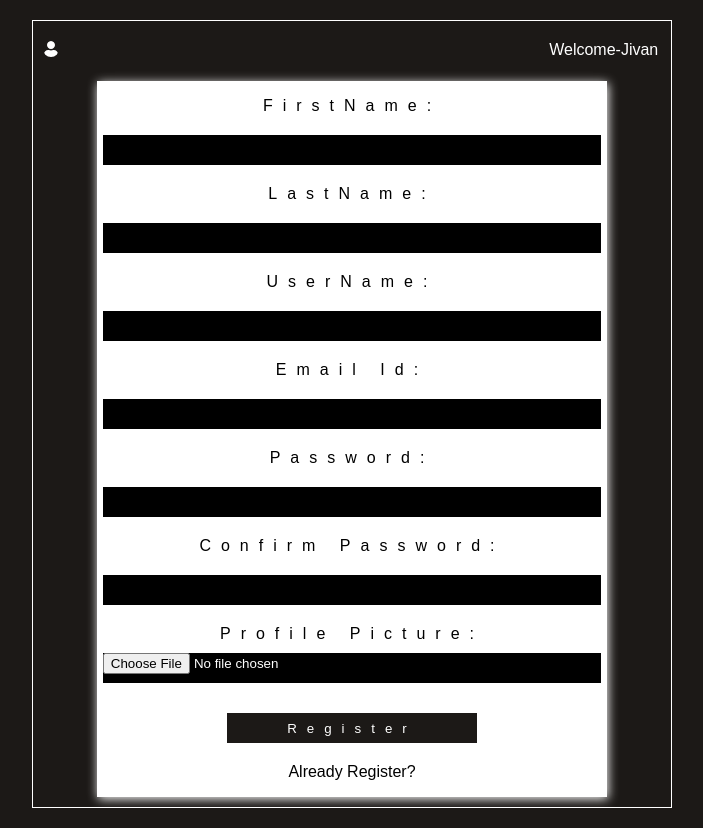
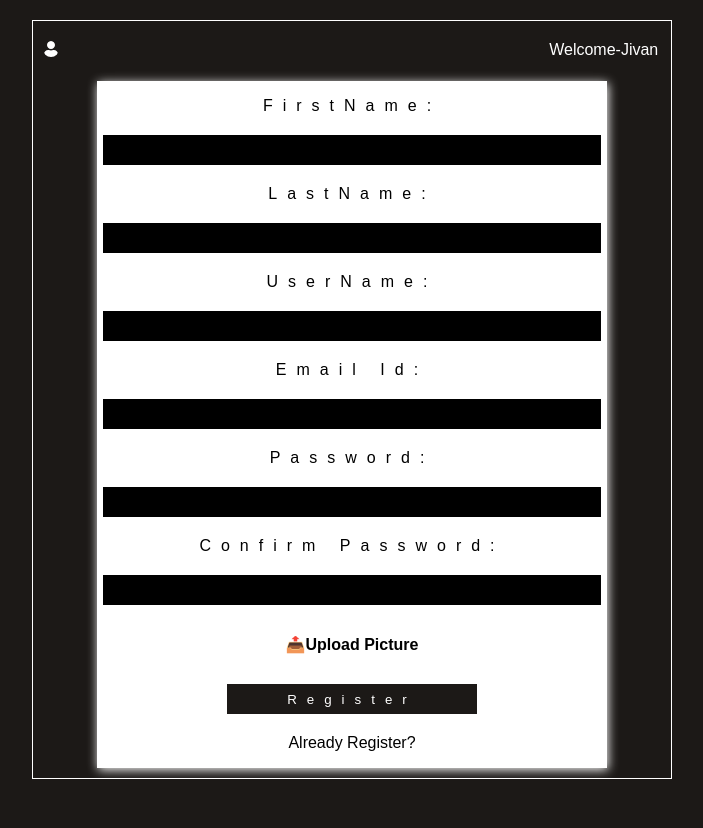
Before and after one commit to jivan9822/TwiterCloneNew, a React (Vite) app in the folder clint/: page / in a window 1280 px wide. Both pictures are taken after a click on the element "Register?". Shown: the whole page, without its empty margins (288-991 px from the left). After the commit the page ends 800 px from the top, so only its background shows below. Built offline with nearby package versions, Linux system fonts and the light colour scheme; a web font is replaced by a local one.

Commit message:
user registration and login form done

```diff
--- a/clint/src/Component/UserLoginRegister/LoginPage.jsx
+++ b/clint/src/Component/UserLoginRegister/LoginPage.jsx
@@ -20,7 +20,7 @@ function LoginPage(props) {
   };
   const onSubmitHandler = (e) => {
     e.preventDefault();
-    dispatch(Login(userName, password));
+    console.log(userName, password);
   };
   return (
     <form className={classes.form} onSubmit={onSubmitHandler}>
@@ -47,7 +47,11 @@ function LoginPage(props) {
           onChange={onUserInputHandler}
         />
       </div>
-      <button type='submit' className={classes.btn}>
+      <button
+        type='submit'
+        disabled={btnDisabled}
+        className={btnDisabled ? classes.btnDis : classes.btn}
+      >
         Login
       </button>
       <p className={classes.regBtn} onClick={onClickHandler}>
--- a/clint/src/Component/UserLoginRegister/LoginRegister.module.css
+++ b/clint/src/Component/UserLoginRegister/LoginRegister.module.css
@@ -61,3 +61,29 @@
   background-color: transparent;
   color: black;
 }
+.fileLabel {
+  display: inline-block;
+  position: relative;
+  font-size: 16px;
+  font-weight: bold;
+  color: white;
+  background-color: #1e90ff;
+  border-radius: 5px;
+  padding: 10px 20px;
+  cursor: pointer;
+}
+
+.fileLabel input[type='file'] {
+  position: absolute;
+  top: 0;
+  right: 0;
+  bottom: 0;
+  left: 0;
+  opacity: 0;
+  cursor: pointer;
+}
+.fileLabel span {
+  letter-spacing: 0;
+  background-color: transparent;
+  color: black;
+}
--- a/clint/src/Component/UserLoginRegister/RegisterPage.jsx
+++ b/clint/src/Component/UserLoginRegister/RegisterPage.jsx
@@ -1,42 +1,74 @@
+import { useState } from 'react';
 import classes from './LoginRegister.module.css';
 
 const RegisterPage = (props) => {
+  const [userInputs, setUserInput] = useState({
+    lname: '',
+    userName: '',
+    email: '',
+    password: '',
+    confirmPassword: '',
+    profilePic: null,
+  });
+  const handleInputChange = (e) => {
+    let { name, type, files, value } = e.target;
+    value = type === 'file' ? files[0] : value;
+    setUserInput((old) => {
+      return {
+        ...old,
+        [name]: value,
+      };
+    });
+  };
+  const onSubmitHandler = (e) => {
+    e.preventDefault();
+    const formData = new FormData();
+    Object.entries(userInputs).forEach(([key, value]) => {
+      formData.append(key, value);
+    });
+  };
   const onClickHandler = (e) => {
     e.preventDefault();
     props.onLoginClick(true);
   };
   return (
-    <form className={classes.form}>
+    <form className={classes.form} onSubmit={onSubmitHandler}>
       <div className={classes.inputDiv}>
         <label htmlFor='fname'>FirstName: </label>
-        <input type='text' name='fname' required />
+        <input type='text' name='fname' required onChange={handleInputChange} />
       </div>
       <div className={classes.inputDiv}>
         <label htmlFor='lname'>LastName: </label>
-        <input type='text' name='lname' required />
+        <input type='text' name='lname' onChange={handleInputChange} />
       </div>
       <div className={classes.inputDiv}>
         <label htmlFor='userName'>UserName: </label>
-        <input type='text' name='userName' required />
+        <input type='text' name='userName' onChange={handleInputChange} />
       </div>
       <div className={classes.inputDiv}>
         <label htmlFor='email'>Email Id: </label>
-        <input type='email' name='email' required />
+        <input type='email' name='email' onChange={handleInputChange} />
       </div>
       <div className={classes.inputDiv}>
         <label htmlFor='password'>Password: </label>
-        <input type='password' name='password' required />
+        <input type='password' name='password' onChange={handleInputChange} />
       </div>
       <div className={classes.inputDiv}>
         <label htmlFor='confirmPassword'>Confirm Password: </label>
-        <input type='password' name='confirmPassword' required />
+        <input
+          type='password'
+          name='confirmPassword'
+          pattern={`^${userInputs.password}$`}
+          onChange={handleInputChange}
+        />
       </div>
       <div className={classes.inputDiv}>
-        <label>
-          Profile Picture:
-          <input type='file' />
+        <label className={classes.fileLabel}>
+          <span>📤Upload Picture</span>
+          <input type='file' name='profilePic' onChange={handleInputChange} />
         </label>
       </div>
+
       <button type='submit' className={classes.btn}>
         Register
       </button>
```
